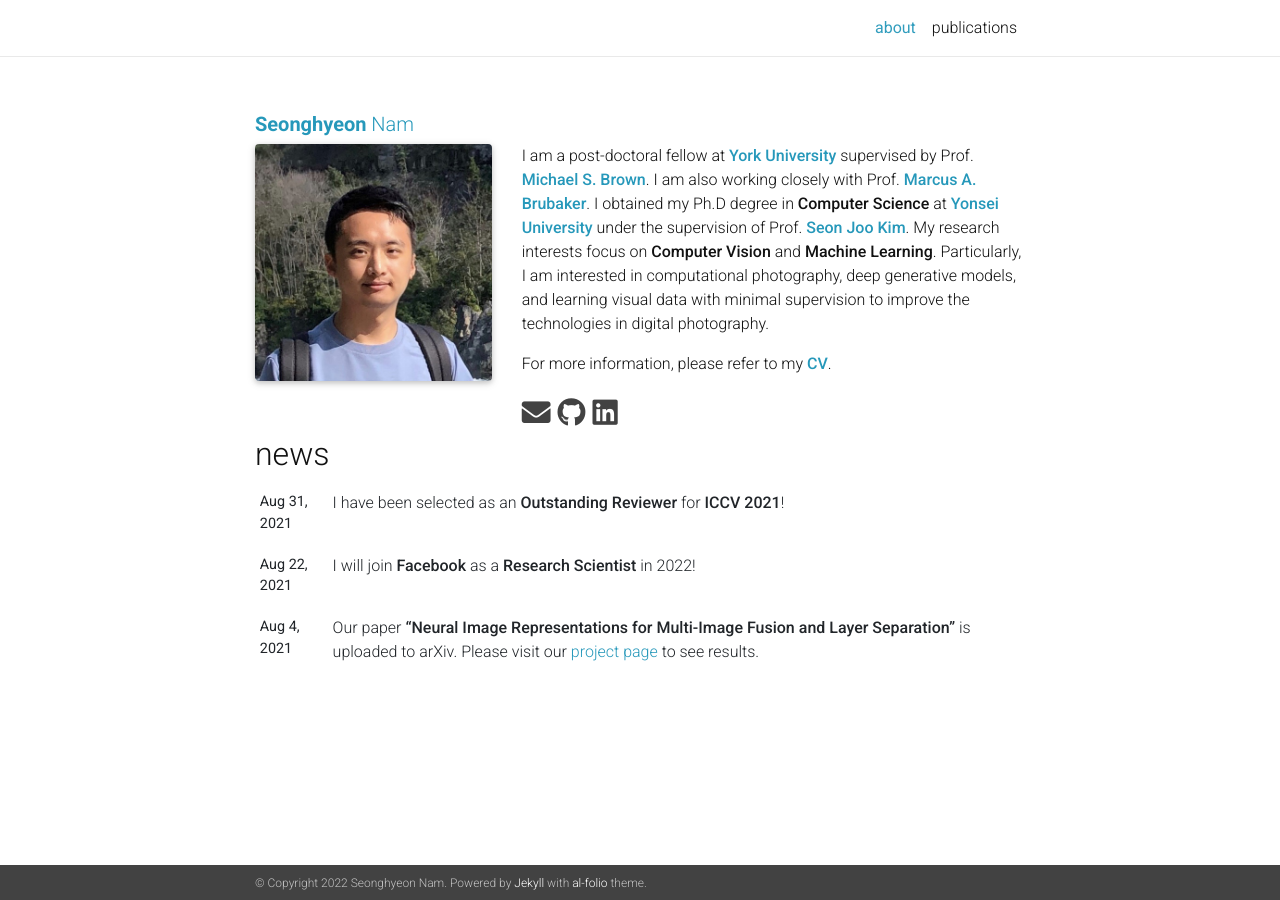
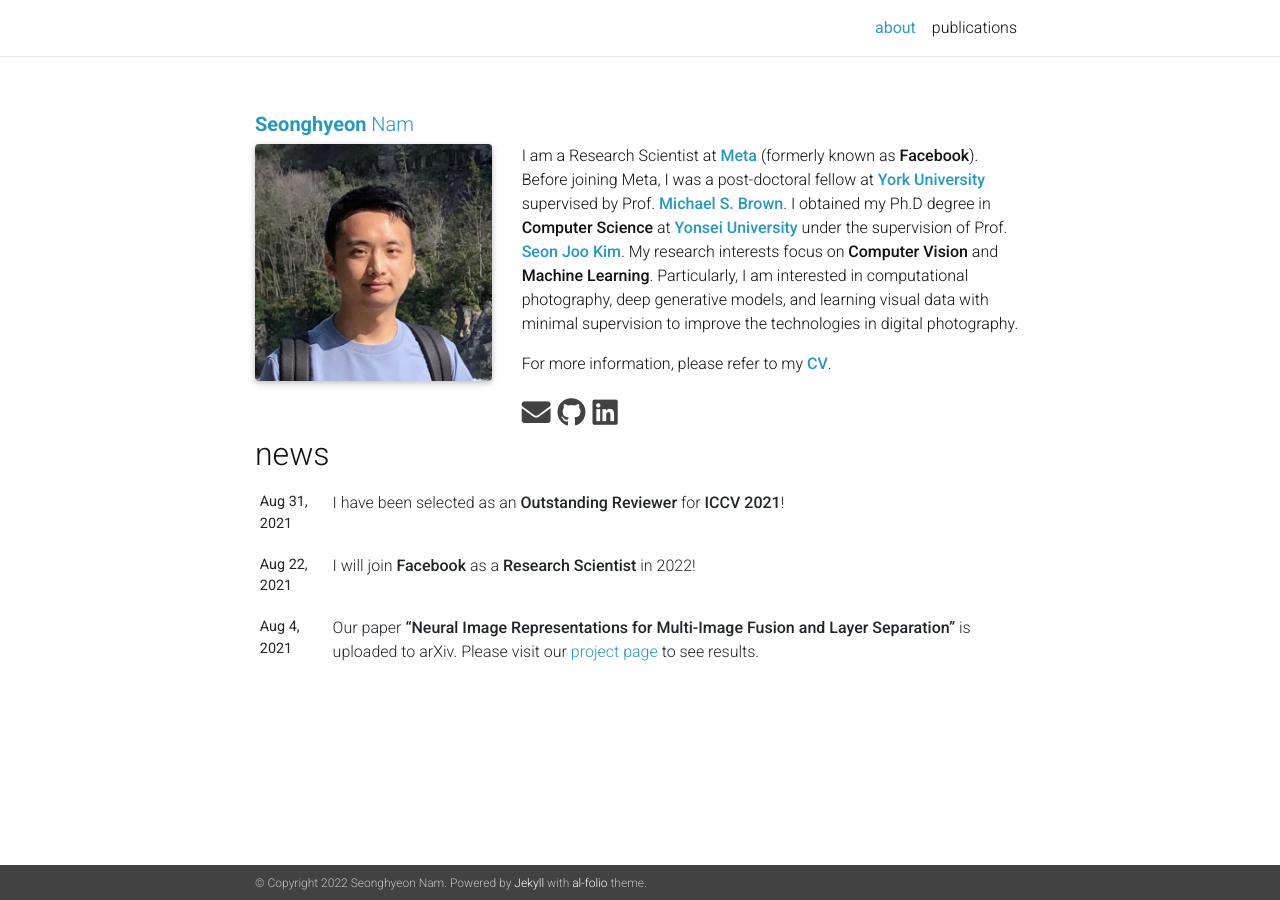
Before and after one commit to woozzu/woozzu.github.io, a Jekyll site: the page built from _pages/about.md, in a window 1280 px wide. Built offline with Jekyll 4.4.1, drawn with Linux system fonts in a browser that asks for light colours; nearby versions of some CDN libraries; a style sheet for code colours, icons or effects is not loaded.

Commit message:
update bio

```diff
--- a/_pages/about.md
+++ b/_pages/about.md
@@ -16,6 +16,6 @@
 social: true
 ---
 
-I am a post-doctoral fellow at [**York University**](https://www.yorku.ca){:target="\_blank"} supervised by Prof. [**Michael S. Brown**](http://www.cse.yorku.ca/~mbrown){:target="\_blank"}. I am also working closely with Prof. [**Marcus A. Brubaker**](https://mbrubake.github.io){:target="\_blank"}. I obtained my Ph.D degree in **Computer Science** at [**Yonsei University**](https://www.yonsei.ac.kr){:target="\_blank"} under the supervision of Prof. [**Seon Joo Kim**](https://sites.google.com/site/seonjookim){:target="\_blank"}. My research interests focus on **Computer Vision** and **Machine Learning**. Particularly, I am interested in computational photography, deep generative models, and learning visual data with minimal supervision to improve the technologies in digital photography.
+I am a Research Scientist at [**Meta**](https://about.facebook.com/meta){:target="\_blank"} (formerly known as **Facebook**). Before joining Meta, I was a post-doctoral fellow at [**York University**](https://www.yorku.ca){:target="\_blank"} supervised by Prof. [**Michael S. Brown**](http://www.cse.yorku.ca/~mbrown){:target="\_blank"}. I obtained my Ph.D degree in **Computer Science** at [**Yonsei University**](https://www.yonsei.ac.kr){:target="\_blank"} under the supervision of Prof. [**Seon Joo Kim**](https://sites.google.com/site/seonjookim){:target="\_blank"}. My research interests focus on **Computer Vision** and **Machine Learning**. Particularly, I am interested in computational photography, deep generative models, and learning visual data with minimal supervision to improve the technologies in digital photography.
 
 For more information, please refer to my [**CV**](assets/pdf/CV_SeonghyeonNam.pdf){:target="\_blank"}.
```
